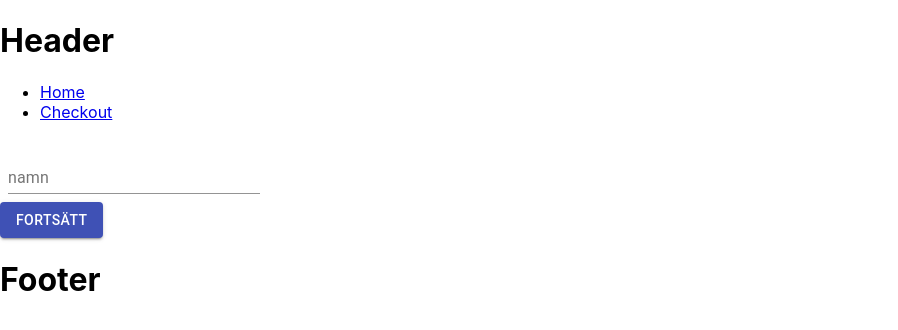
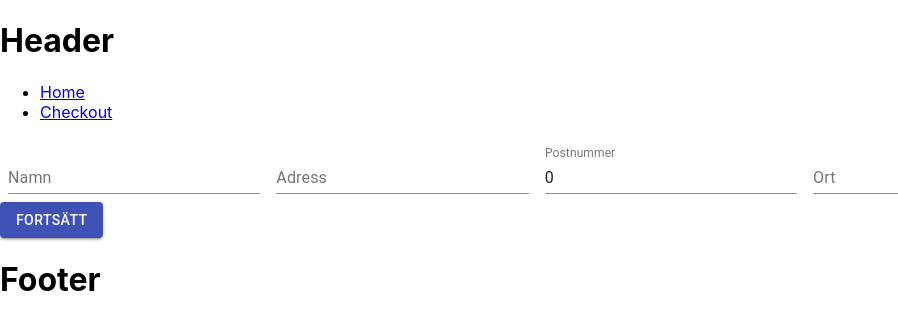
Before and after one commit to Anne-Lie-Back/react-webshop, a React (Create React App) app: page /checkout in a window 1280 px wide. Shown: the top 330 px of the page, without its empty margins (0-898 px from the left). Built offline with nearby package versions, Linux system fonts and the light colour scheme.

Commit message:
so inputvalues now displays, but takes lot of code

```diff
--- a/src/components/checkout/Address.tsx
+++ b/src/components/checkout/Address.tsx
@@ -7,6 +7,12 @@ interface Props{
     nextStep: () => void
     name: string
     onChangeName: (event:any) => void
+    address: string
+    onChangeAddress: (event:any) => void
+    zipCode: number
+    onChangeZipCode: (event:any) => void
+    city: string
+    onChangeCity: (event:any) => void
 }
 const useStyles = makeStyles((theme: Theme) =>
   createStyles({
@@ -30,7 +36,10 @@ export default function BasicTextFields(props:Props) {
   return (
     <>
         <form className={classes.root} noValidate autoComplete="off">
-        <TextField id="standard-basic" label="namn" value={props.name} onChange = {props.onChangeName}/>
+        <TextField id="standard-basic" label="Namn" value={props.name} onChange = {props.onChangeName}/>
+        <TextField id="standard-basic" label="Adress" value={props.address} onChange = {props.onChangeAddress}/>
+        <TextField id="standard-basic" label="Postnummer" value={props.zipCode} onChange = {props.onChangeZipCode}/>
+        <TextField id="standard-basic" label="Ort" value={props.city} onChange = {props.onChangeCity}/>
         </form>
         <Button variant="contained"
           color="primary"
--- a/src/components/checkout/CheckOut.tsx
+++ b/src/components/checkout/CheckOut.tsx
@@ -5,7 +5,10 @@ interface Props{
 }
 interface State{
     step:number,
-    name:string
+    name:string,
+    address: string,
+    zipCode: number,
+    city: string
 }
 
 export default class CheckOut extends React.Component<Props, State>{
@@ -14,7 +17,9 @@ export default class CheckOut extends React.Component<Props, State>{
         this.state = {
             step: 1,
             name: '',
-
+            address: '',
+            zipCode: 0,
+            city: ''
         }
     }
 
@@ -33,6 +38,11 @@ export default class CheckOut extends React.Component<Props, State>{
       }
 
       handleNameInput = (event: { target: { value: any } }) => this.setState({name:event.target.value})
+      handleAddressInput = (event: { target: { value: any } }) => this.setState({address:event.target.value})
+      handleZipCodeInput = (event: { target: { value: any } }) => this.setState({zipCode:event.target.value})
+      handleCityInput = (event: { target: { value: any } }) => this.setState({city:event.target.value})
+
+
 
     render(){
         const { step } = this.state
@@ -44,12 +54,22 @@ export default class CheckOut extends React.Component<Props, State>{
                         nextStep = {this.nextStep}
                         name = {this.state.name}
                         onChangeName = {this.handleNameInput}
+                        address = {this.state.address}
+                        onChangeAddress = {this.handleAddressInput}
+                        zipCode = {this.state.zipCode}
+                        onChangeZipCode = {this.handleZipCodeInput}
+                        city = {this.state.city}
+                        onChangeCity = {this.handleCityInput}
 
                     />
                 )
             case 2:
                 return(
-                    <h1>How you wanna pay?</h1>
+                    <>
+                        <h2>{this.state.name}</h2>
+                        <p>{this.state.address}</p>
+                        <p>{this.state.zipCode}{this.state.city}</p>
+                    </>
                 )
         }
     }
```
